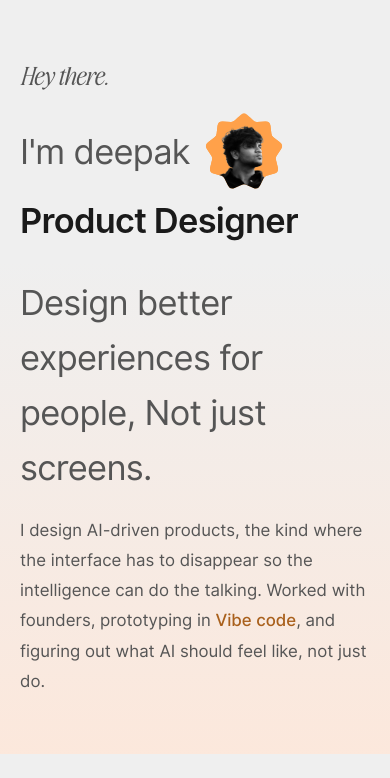
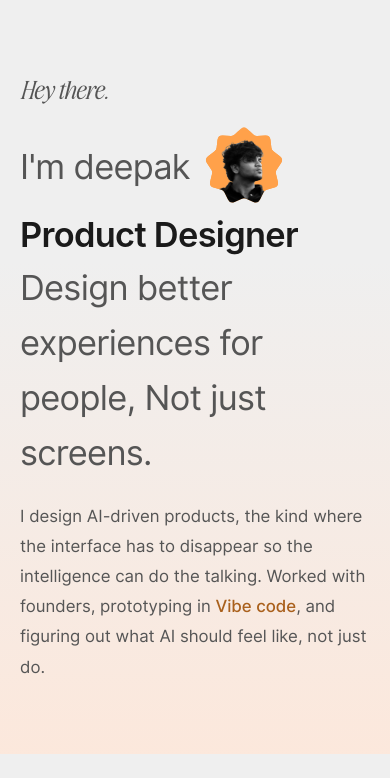
Before and after one commit to deepakdid/My-portfolio, a plain HTML site: page index.html in a window 390 px wide. Shown: the part 66-844 px from the top of the page. Drawn offline with nearby package versions, Linux system fonts and the light colour scheme; a web font is replaced by a local one.

Commit message:
Update hero subtitle top margin to 6px on mobile

```diff
--- a/css/style.css
+++ b/css/style.css
@@ -1037,7 +1037,7 @@
 /* Maintain exact subtitle line-height spacing below 796px */
 @media (max-width: 795px) {
     .subtitle {
-        margin-top: 1em; /* Ensures the gap visually matches the line height */
+        margin-top: 6px;
     }
 }
 
```
